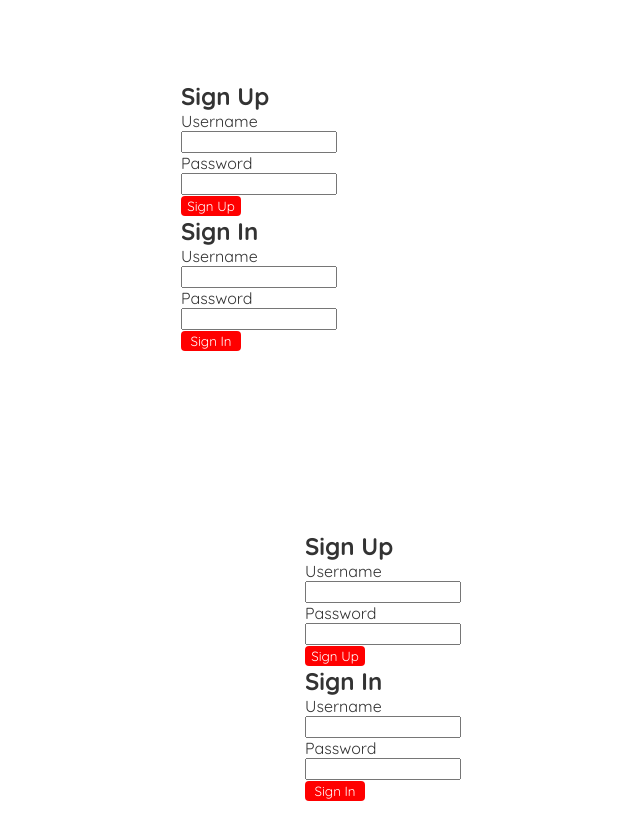
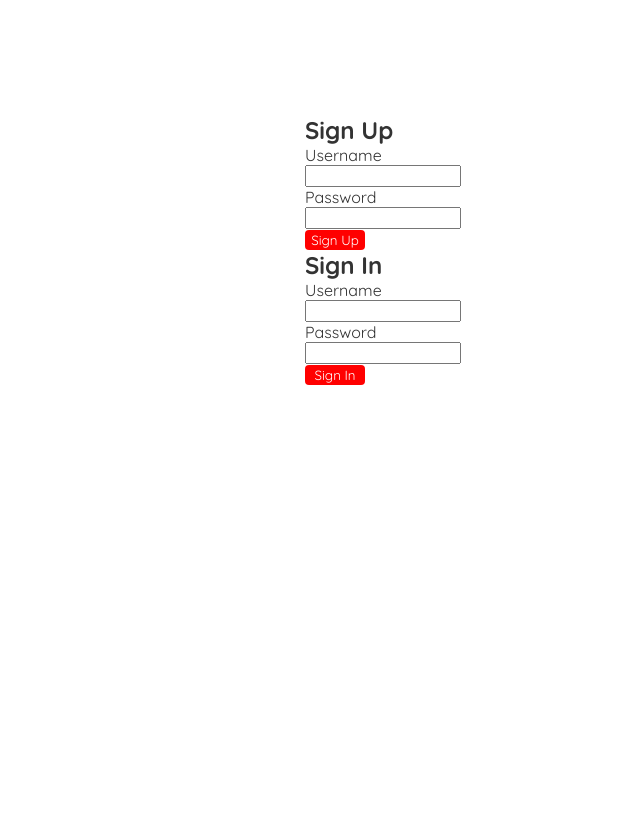
Before and after one commit to EuslidEuclid97/Sportsbook-Front-End, a React (Create React App) app: page / in a window 1280 px wide. Shown: the top 840 px of the page, without its empty margins (205-845 px from the left). After the commit the page ends 800 px from the top, so only its background shows below. Built offline with nearby package versions, Linux system fonts and the light colour scheme.

Commit message:
Update App.js
Just a copy-paste commit cause Git is being difficult

```diff
--- a/src/App.js
+++ b/src/App.js
@@ -1,15 +1,24 @@
-import NavBar from './NavBar';
+/*
+    File: App.js
+    Brief: The main component that calls the major components in the app
+    Programmer: Zack Andrews
+    Date created: 09/21/2022
+    Date of revision: 09/25/2022
+        Revision: Deleted some unneeded code
+        Author: Zack Andrews//
+*/
+
+import NavBar from './NavBar';//importing components (same for next two lines)
 import Home from './Home';
 import Account from './Account';
-import {BrowserRouter as Router, Routes, Route} from 'react-router-dom';
-import { useState } from 'react';
+import {BrowserRouter as Router, Routes, Route} from 'react-router-dom';//importing features that create routes for different pages/components
 
-function App() {
+function App() {//JSX calls components
 
   return (
     <Router>
       <div className="App">
-        <NavBar/>
+        {/*<NavBar/>*/}
         <div className="content">
           <Routes>
             <Route exact path = "/" element = {<Home/>}></Route>
```
